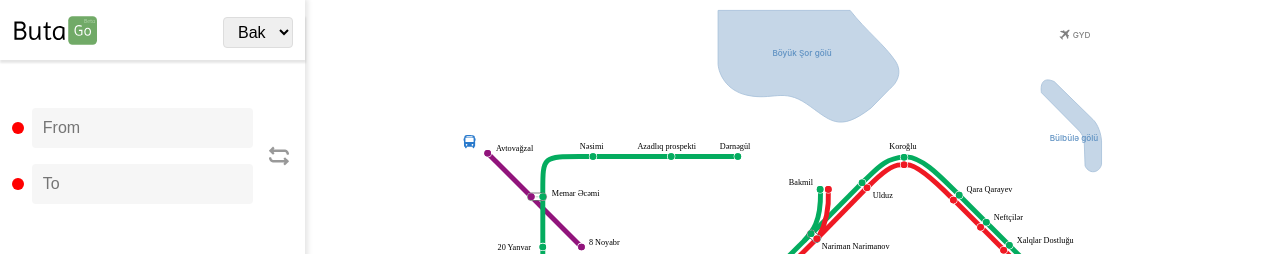
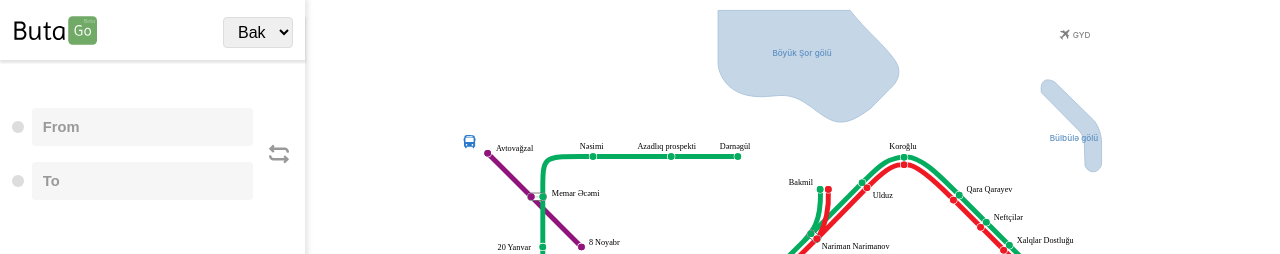
Before and after one commit to DeveloperVusal/metro-butago-vue, a Vue app: page / in a window 1280 px wide. Shown: the top 254 px of the page. Built offline with nearby package versions, Linux system fonts and the light colour scheme.

Commit message:
style(sidebar): change colors

```diff
--- a/src/components/Sidebar/styles/Sidebar.scss
+++ b/src/components/Sidebar/styles/Sidebar.scss
@@ -70,7 +70,7 @@
                     #{$parentPoints}#{__dot_line} {
                         width: 12px;
                         height: 12px;
-                        background-color: red;
+                        background-color: #ddd;
                         border-radius: 50%;
                     }
 
@@ -88,7 +88,12 @@
                             outline: none;
                             border: 1px solid transparent;
                             background-color: #f6f6f6;
-                            font-size: 12pt;
+                            font-size: 11pt;
+                            font-weight: bold;
+
+                            &::placeholder {
+                                color: #999;
+                            }
 
                             &:hover {
                                 border: 1px solid #ddd;
@@ -107,6 +112,14 @@
                 justify-content: center;
                 width: 10%;
 
+                &--active {
+                    cursor: pointer;
+
+                    &:hover svg g {
+                        fill: #555;
+                    }
+                }
+
                 svg {
                     width: 20px;
                     height: 20px;
```
